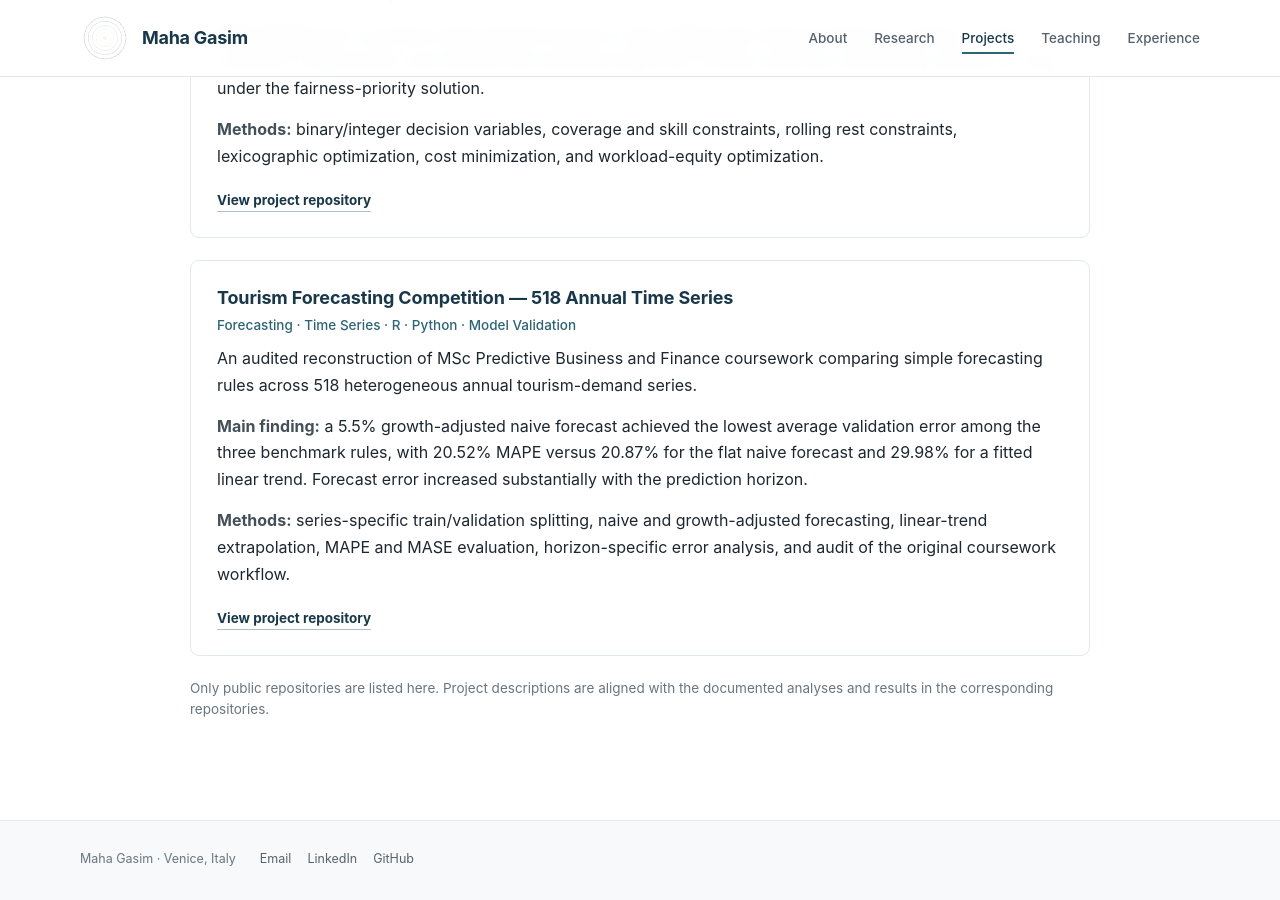
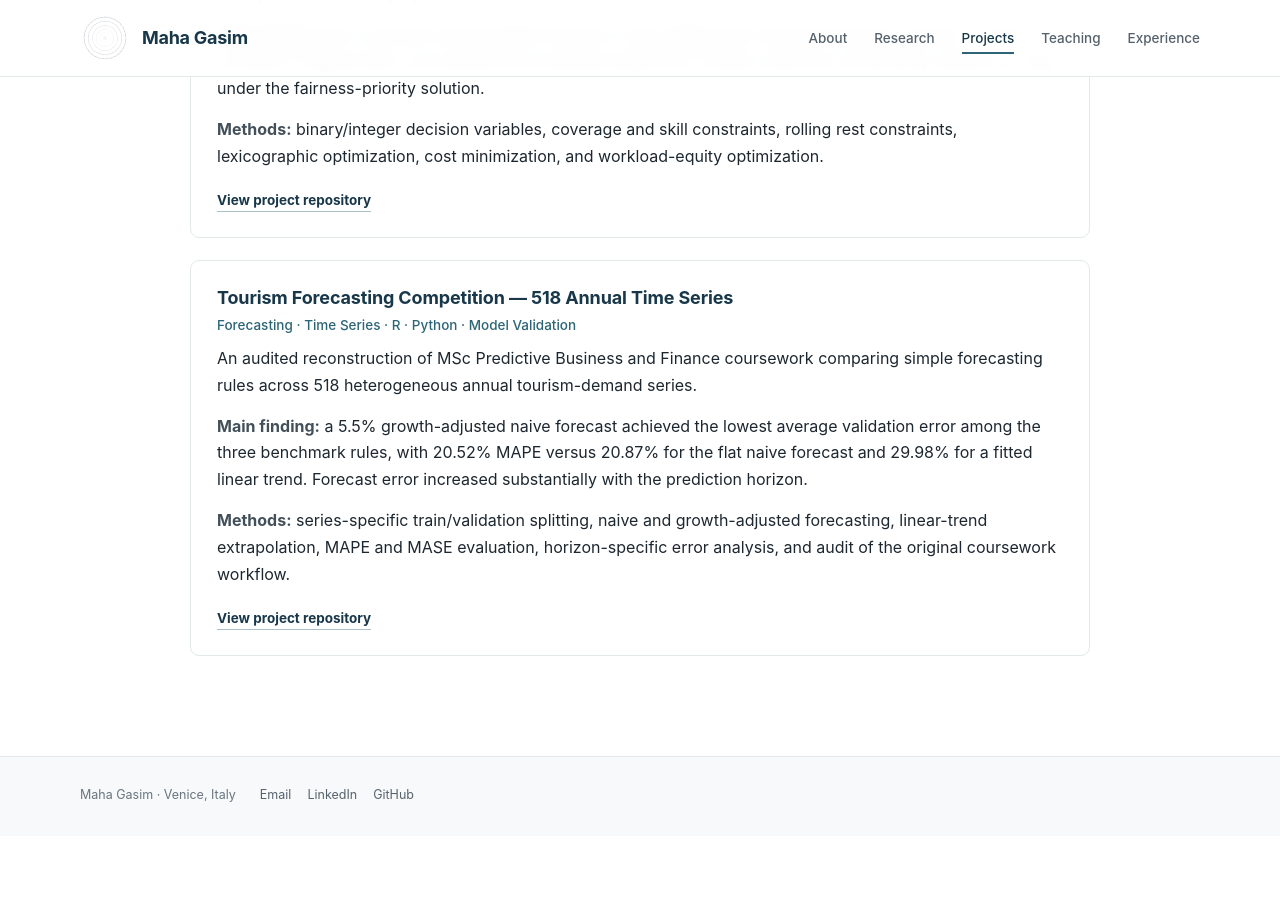
Before and after one commit to mahagasim/mahagasim.github.io, a Jekyll site: the page built from projects.md, in a window 1280 px wide and 900 px high, scrolled down 2259 px. Built offline with Jekyll 4.4.1, drawn with Linux system fonts in a browser that asks for light colours; after the commit the page ends 3095 px from its top, so only the background shows below that.

Commit message:
Remove public repository note from projects page

```diff
--- a/projects.md
+++ b/projects.md
@@ -86,5 +86,3 @@ title: Projects & Analytical Work
 
   <a class="project-link" href="https://github.com/mahagasim/Business-Project-monte-carlo-or-bayesian">View project repository</a>
 </div>
-
-<p class="meta-line">Only public repositories are listed here. Project descriptions are aligned with the documented analyses and results in the corresponding repositories.</p>
```
